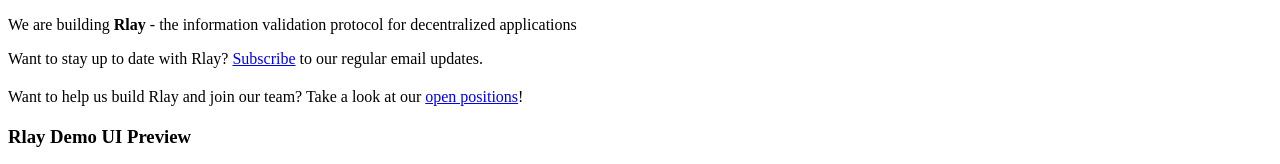
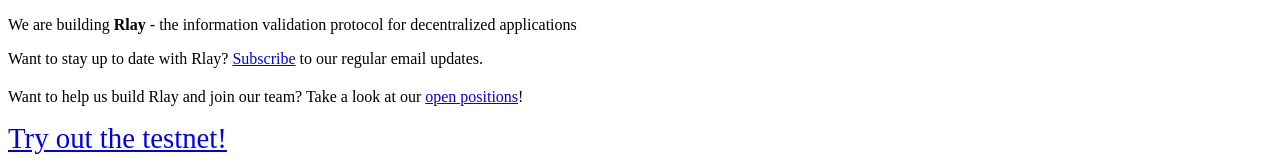
Before and after one commit to rlay-project/rlay.com, a Gatsby site: page / in a window 1280 px wide. Shown: the top 164 px of the page. Built offline with nearby package versions, Linux system fonts and the light colour scheme; Gatsby itself is replaced by a stand-in of ours; grey boxes are pictures that could not be loaded.

Commit message:
feat(link): add link to demo-ui on homepage

```diff
--- a/src/pages/index.js
+++ b/src/pages/index.js
@@ -106,6 +106,12 @@ const IndexPage = () => (
     <div style={{ marginTop: '20px' }}>
       <Jobs />
     </div>
+    <a
+      style={{ marginTop: '30px', marginBottom: '30px', fontSize: '1.8em' }}
+      href="./app"
+    >
+      Try out the testnet!
+    </a>
     <h3 style={{ marginTop: '20px' }}>Rlay Demo UI Preview</h3>
     <PreviewVideo />
     <h3 style={{ marginTop: '20px' }}>Team</h3>
```
